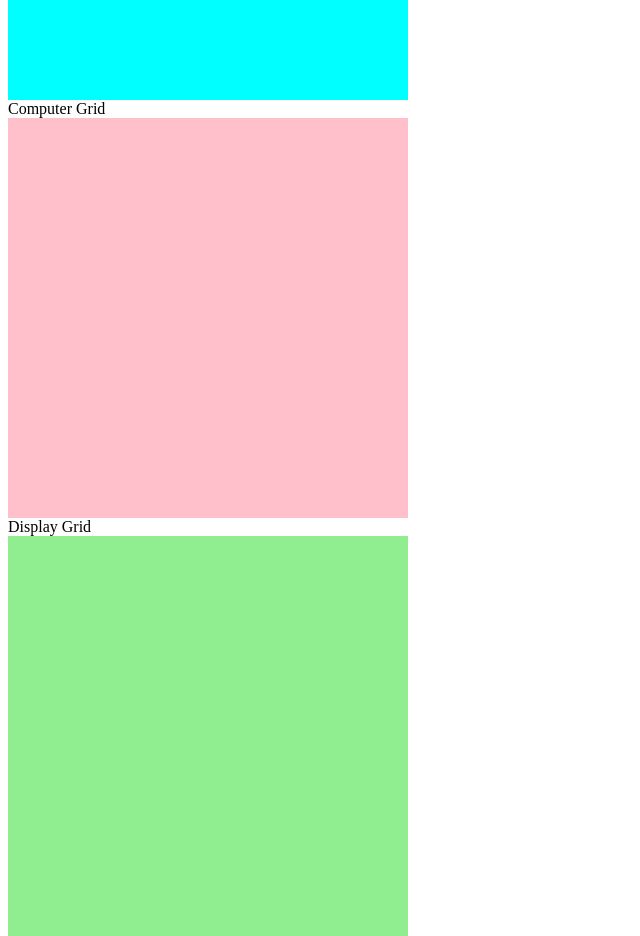
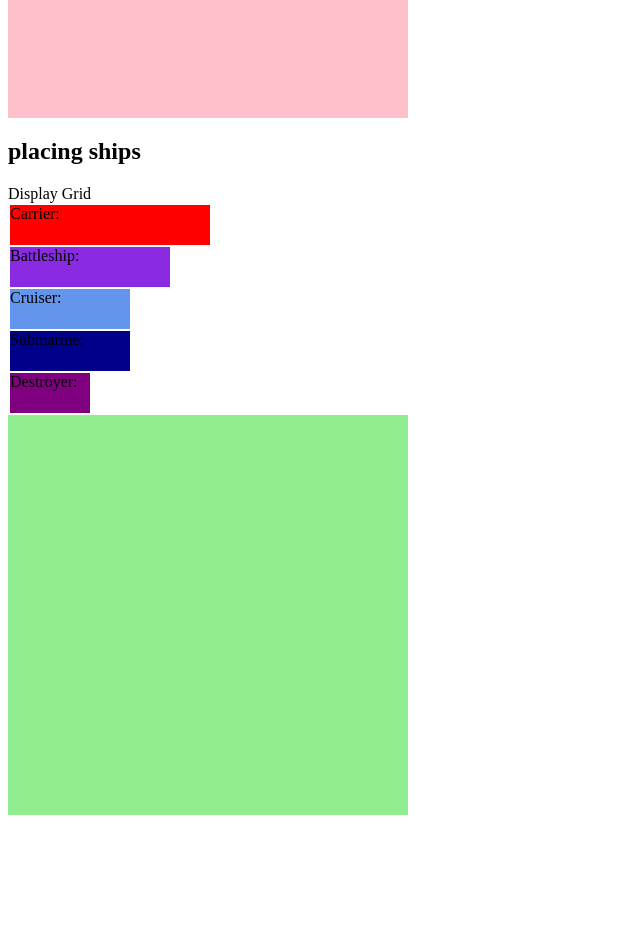
Before and after one commit to ReenaO/battleship2, a plain HTML site: page index.html in a window 1280 px wide. Shown: the part 560-1496 px from the top of the page, without its empty margins (0-640 px from the left). After the commit the page ends 1383 px from the top, so only its background shows below. Drawn offline with Linux system fonts and the light colour scheme.

Commit message:
add grid And ships and style them

```diff
--- a/assets/css/style.css
+++ b/assets/css/style.css
@@ -10,12 +10,7 @@ header {
 
 .fa, .fas {
     font-size: xxx-large;
-}
-
-.grid {
-    width: 400px;
-    height: 400px;
-    }
+} a
 
 .user-grid {
     width: 400px;
@@ -33,5 +28,45 @@ header {
     width: 400px;
     height: 400px;
     background-color: lightgreen;
+ }
 
+ .ship {
+     width: 40px;
+     height: 40px;
+    background-color: rgb(63, 62, 62);
  }
+
+.carrier {
+    width: 200px;
+    height: 40px;
+    background-color: red;
+    margin: 2px;
+}
+
+.battleship {
+    width: 160px;
+    height: 40px;
+    background-color: blueviolet;
+    margin: 2px;
+}
+
+.cruiser {
+    width: 120px;
+    height: 40px;
+    background-color: cornflowerblue;
+    margin: 2px;
+}
+
+.submarine {
+    width: 120px;
+    height: 40px;
+    background-color: darkblue;
+    margin: 2px;
+}
+
+.destroyer {
+    width: 80px;
+    height: 40px;
+    background-color: purple;
+    margin: 2px;
+}
--- a/index.html
+++ b/index.html
@@ -23,8 +23,46 @@
     <div class= "grid">
         <table class="user-grid">User's grid</table>
         <table class="computer-grid">Computer Grid</table>
-        <table class="display-grid">Display Grid</table>
     </div>
+
+    <!--ships-->
+    <h2>placing ships</h2>
+    <table class="display-grid">Display Grid
+    <div class ="ships">
+    <div class="ship carrier">Carrier:
+      <div id="carrier_0"></div>
+      <div id="carrier_1"></div>
+      <div id="carrier_2"></div>
+      <div id="carrier_3"></div>
+      <div id="carrier_4"></div>
+      </div>
+
+    <div class="ship battleship">Battleship:
+       <div id="battleship_0"></div>
+       <div id="battleship_1"></div>
+       <div id="battleship_2"></div>
+       <div id="battleship_3"></div>
+       </div>
+
+  <div class="ship cruiser">Cruiser:
+       <div id="cruiser_0"></div>
+       <div id="cruiser_1"></div>
+       <div id="cruiser_2"></div>
+       </div>
+
+
+    <div class="ship submarine">Submarine:
+      <div id="submarine_0"></div>
+      <div id="submarine_1"></div>
+      <div id="submarine_2"></div>
+      </div>
+
+    <div class="destroyer">Destroyer:
+    <div id ="destroyer_0"></div>
+    <div id ="destroyer_1"></div>
+    </div>
+    </div>
+
 
 
 
```
